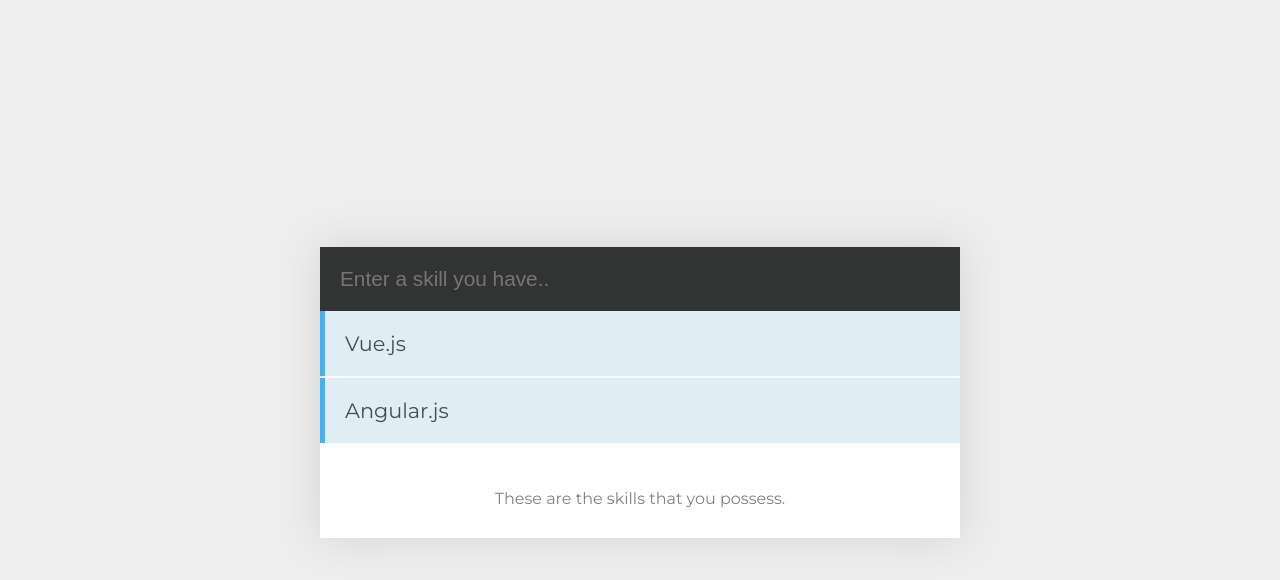
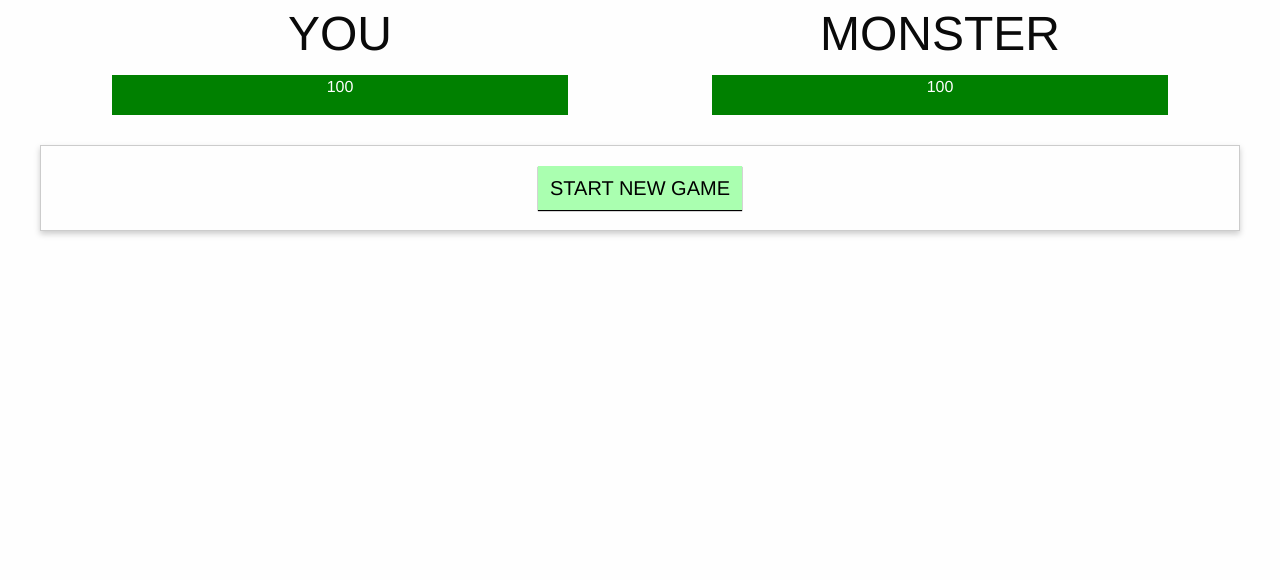
Before and after one commit to hasithaAlex/VueBasic, a Vue app: page / in a window 1280 px wide. Shown: the top 580 px of the page. Built offline with nearby package versions, Linux system fonts and the light colour scheme.

Commit message:
finish the game

```diff
--- a/src/App.vue
+++ b/src/App.vue
@@ -1,36 +1,246 @@
+
+import { delimiter } from 'path';
+import func from './vue-temp/vue-editor-bridge';
 <template>
-  <div id="app">
-    <Skills msg="Welcome to Your Vue.js App"/>
-  </div>
+<div id="app">
+    <section class="row">
+        <div class="small-6 columns">
+            <h1 class="text-center">YOU</h1>
+            <div class="healthbar">
+                <div
+                class="healthbar text-center"
+                style="background-color: green; margin: 0; color: white;"
+                :style="{width: playerHealth + '%'}"
+                >
+                  {{playerHealth}}
+                </div>
+            </div>
+        </div>
+        <div class="small-6 columns">
+            <h1 class="text-center">MONSTER</h1>
+            <div class="healthbar">
+                <div
+                class="healthbar text-center"
+                style="background-color: green; margin: 0; color: white;"
+                :style="{width: monsterHealth + '%'}">
+                  {{monsterHealth}}
+                </div>
+            </div>
+        </div>
+    </section>
+    <section class="row controls" v-if="!gameIsRunning">
+        <div class="small-12 columns">
+            <button id="start-game" @click="startGame">START NEW GAME</button>
+        </div>
+    </section>
+    <section class="row controls" v-else>
+        <div class="small-12 columns">
+            <button id="attack" @click="attack">ATTACK</button>
+            <button id="special-attack" @click="specialAttack">SPECIAL ATTACK</button>
+            <button id="heal" @click="heal">HEAL</button>
+            <button id="give-up" @click="giveUp">GIVE UP</button>
+        </div>
+    </section>
+    <section class="row log" v-if="truns.length>0">
+        <div class="small-12 columns">
+            <ul>
+                <li v-for="turn in truns" :key="turn.id" :class="{'player-turn':turn.isPlayer,'monster-turn':!turn.isPlayer}">
+                  {{turn.text}}
+                </li>
+            </ul>
+        </div>
+    </section>
+</div>
+
 </template>
 
 <script>
-import Skills from './components/Skills.vue'
-
 export default {
   name: 'app',
-  components: {
-    Skills
+  data: function() {
+    return{
+      gameIsRunning: false,
+      playerHealth: 100,
+      monsterHealth: 100,
+      truns: []
+    }
+  },
+  methods:{
+    startGame: function(){
+      this.gameIsRunning = true;
+      this.playerHealth = 100;
+      this.monsterHealth = 100;
+      this.truns= [];
+    },attack: function(){
+      var damage = this.calculateDamage(10,3);
+      this.monsterHealth -= damage;
+      this.truns.unshift({
+        isPlayer: true,
+        text: 'Player Hits Monster for '+damage
+      });
+      if (this.checkWin()) {
+        return;
+      }
+
+      this.monstarAttack();
+    },specialAttack: function(){
+      var damage = this.calculateDamage(20,10);
+      this.monsterHealth -= damage;
+      this.truns.unshift({
+        isPlayer: true,
+        text: 'Player Hits Monster for '+damage
+      });
+      if (this.checkWin()) {
+        return;
+      }
+      this.monstarAttack();
+    },heal: function () {
+      if (this.playerHealth<=90) {
+        this.playerHealth +=10;
+      }else{
+        this.playerHealth =100;
+      }
+      this.truns.unshift({
+        isPlayer: true,
+        text: 'Player Heal for 10 '
+      });
+      this.monstarAttack();
+    },giveUp: function () {
+      this.gameIsRunning = false;
+    },
+    monstarAttack: function () {
+      var damage = this.calculateDamage(12,5);
+      this.playerHealth -= damage;
+      this.truns.unshift({
+        isPlayer: false,
+        text: 'Monster Hits Player for '+damage
+      });
+      this.checkWin()
+    },
+    calculateDamage: function (max, min) {
+      return  Math.max(Math.floor((Math.random() * max)),min);
+    },
+    checkWin: function () {
+      if(this.playerHealth<=0)
+      {
+        if (confirm('You lost! New Game?')) {
+          this.startGame()
+        }else{
+          this.gameIsRunning = false;
+        }
+        return true;
+      }
+      else if(this.monsterHealth<=0)
+      {
+        if (confirm('You lost! New Game?')) {
+          this.startGame();
+        }else{
+          this.gameIsRunning = false;
+        }
+        return true;
+      }
+      return false;
+    }
   }
 }
 </script>
 
 <style>
 @import url('https://fonts.googleapis.com/css?family=Montserrat:400,700');
+@import url('https://cdnjs.cloudflare.com/ajax/libs/foundation/6.5.3/css/foundation-float.css');
 
-body {
-  background-color: #EEEEEE;
-  font-family: 'Montserrat', sans-serif;
-  display: grid;
-  grid-template-rows: auto;
-  justify-items: center;
-  align-items: center;
+.text-center {
+    text-align: center;
 }
-body, html {
-  margin: 0;
-  height: 100%;
+
+.healthbar {
+    width: 80%;
+    height: 40px;
+    background-color: #eee;
+    margin: auto;
+    transition: width 500ms;
 }
-#app {
-    width: 50%;
+
+.controls, .log {
+    margin-top: 30px;
+    text-align: center;
+    padding: 10px;
+    border: 1px solid #ccc;
+    box-shadow: 0px 3px 6px #ccc;
+}
+
+.turn {
+    margin-top: 20px;
+    margin-bottom: 20px;
+    font-weight: bold;
+    font-size: 22px;
+}
+
+.log ul {
+    list-style: none;
+    font-weight: bold;
+    text-transform: uppercase;
+}
+
+.log ul li {
+    margin: 5px;
+}
+
+.log ul .player-turn {
+    color: blue;
+    background-color: #e4e8ff;
+}
+
+.log ul .monster-turn {
+    color: red;
+    background-color: #ffc0c1;
+}
+
+button {
+    font-size: 20px;
+    background-color: #eee;
+    padding: 12px;
+    box-shadow: 0 1px 1px black;
+    margin: 10px;
+}
+
+#start-game {
+    background-color: #aaffb0;
+}
+
+#start-game:hover {
+    background-color: #76ff7e;
+}
+
+#attack {
+    background-color: #ff7367;
+}
+
+#attack:hover {
+    background-color: #ff3f43;
+}
+
+#special-attack {
+    background-color: #ffaf4f;
+}
+
+#special-attack:hover {
+    background-color: #ff9a2b;
+}
+
+#heal {
+    background-color: #aaffb0;
+}
+
+#heal:hover {
+    background-color: #76ff7e;
+}
+
+#give-up {
+    background-color: #ffffff;
+}
+
+#give-up:hover {
+    background-color: #c7c7c7;
 }
 </style>
--- a/src/components/Skills.css
+++ /dev/null
@@ -1,45 +0,0 @@
-
-  .holder {
-    background: #fff;
-  }
-
-  ul {
-    margin: 0;
-    padding: 0;
-    list-style-type: none;
-  }
-
-  ul li {
-    padding: 20px;
-    font-size: 1.3em;
-    background-color: #E0EDF4;
-    border-left: 5px solid #3EB3F6;
-    margin-bottom: 2px;
-    color: #3E5252;
-  }
-
-  p {
-    text-align:center;
-    padding: 30px 0;
-    color: gray;
-  }
-
-  .container {
-    box-shadow: 0px 0px 40px lightgray;
-  }
-
-input {
-    width: calc(100% - 40px);
-    border: 0;
-    padding: 20px;
-    font-size: 1.3em;
-    background-color: #323333;
-    color: #687f7f;
-}
-.alert{
-    background:#fdf2ce;
-    font-weight: bold;
-    display: inline-block;
-    padding: 5px;
-    margin-top: -20px;
-}
--- a/src/components/Skills.vue
+++ /dev/null
@@ -1,45 +0,0 @@
-<template>
-  <div class="container">
-    <div class="holder">
-      <form @submit.prevent="addSkill">
-        <input type="text" placeholder="Enter a skill you have.." v-model="skill" v-validate="'min:5'" name="skill">
-        <transition name="alert-in">
-          <p class="alert" v-if="errors.has('skill')">{{errors.first('skill')}}</p>
-        </transition>
-        <ul>
-          <li v-for="(data, index) in skills" :key='index'>{{data.skill}}</li>
-        </ul>
-        <p>These are the skills that you possess.</p>
-      </form>
-    </div>
-  </div>
-</template>
-
-
-<script>
-export default {
-  name: 'Skills',
-  data(){
-      return {
-        skill:'',
-        skills:[
-          {skill:'Vue.js'},
-          {skill:'Angular.js'},
-        ],
-      }
-  },
-  methods:{
-    addSkill() {
-      this.$validator.validateAll().then((result)=>{
-        if(result){
-          this.skills.push({skill: this.skill});
-          this.skill = '';
-        }
-      })
-    }
-  }
-}
-</script>
-
-<!-- Add "scoped" attribute to limit CSS to this component only -->
-<style src="./Skills.css" scoped></style>
```
